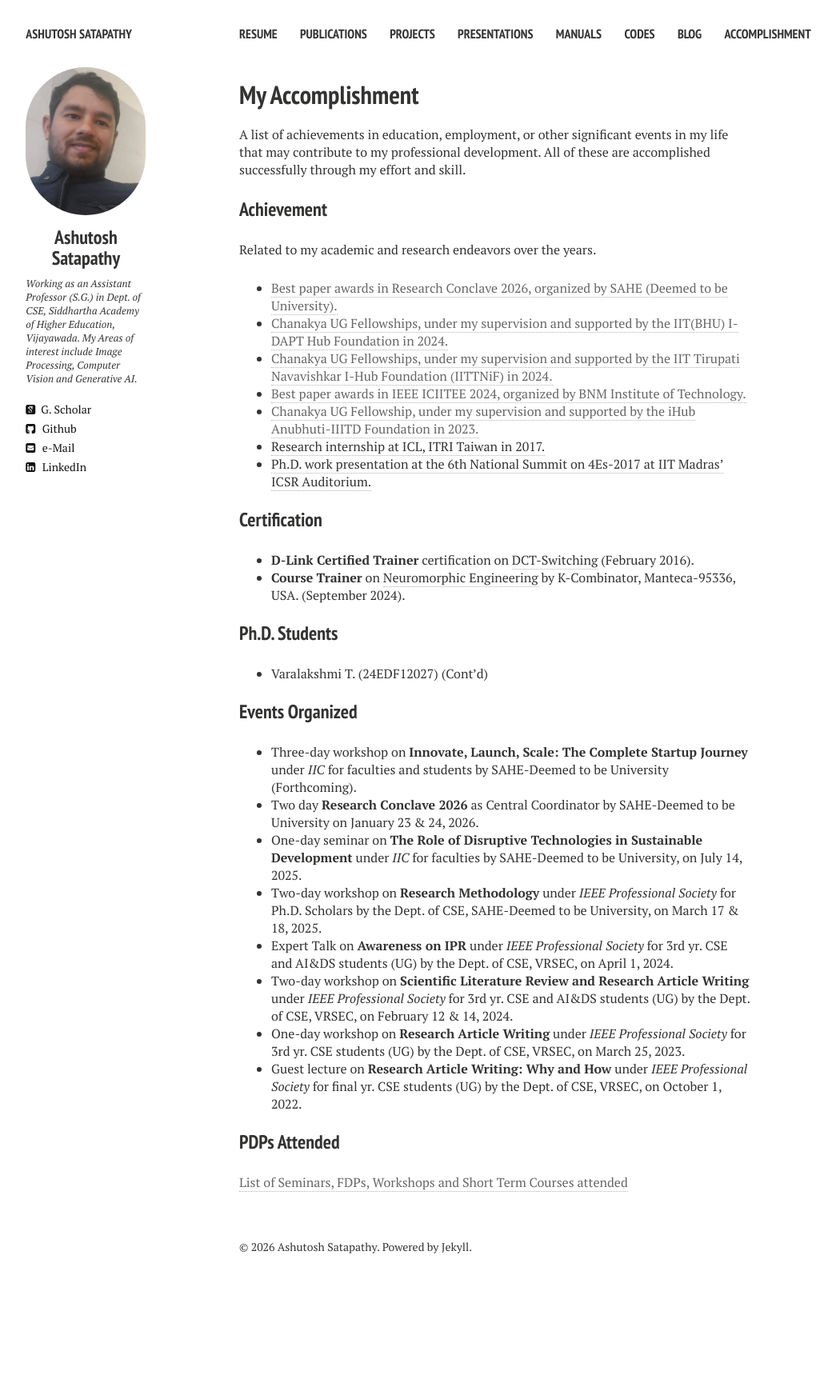
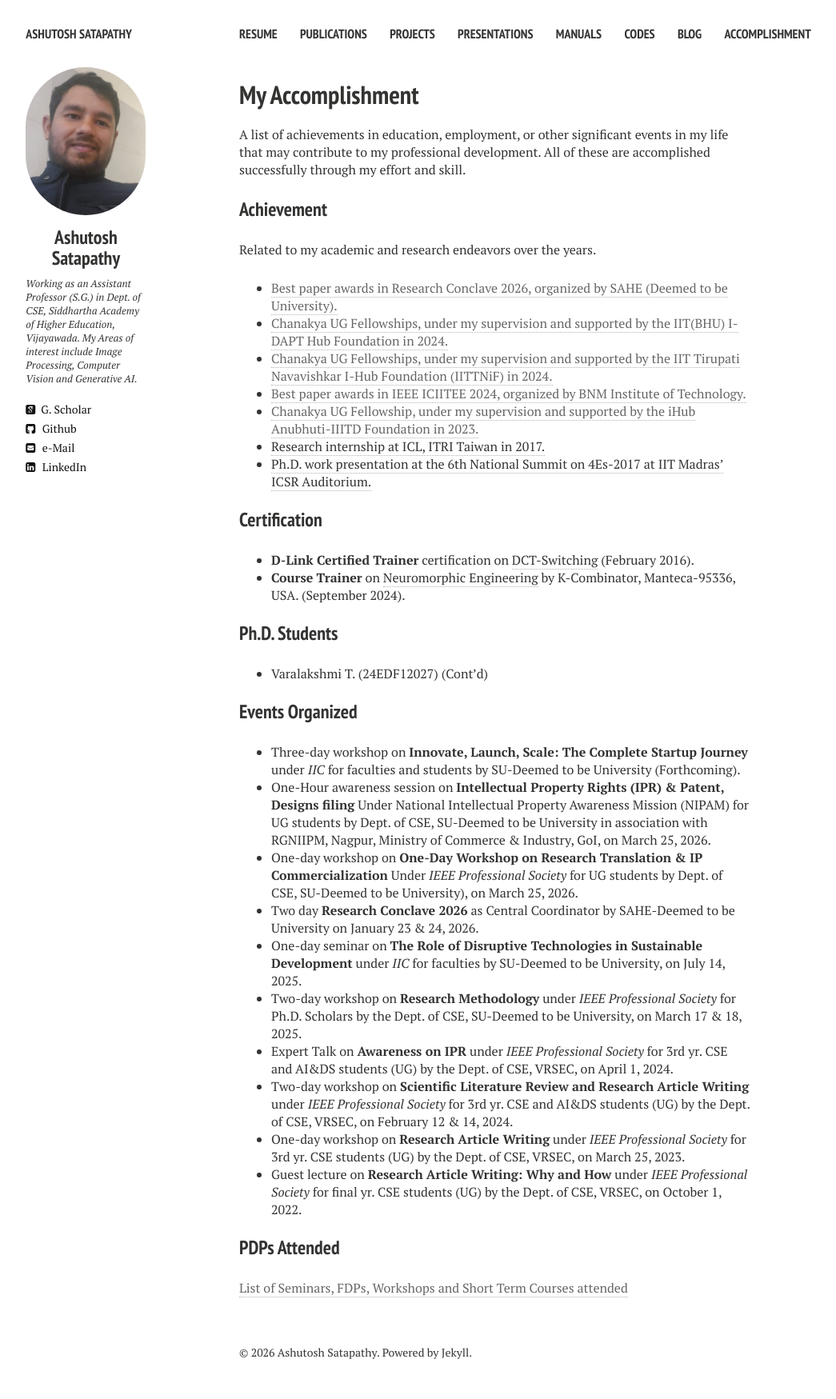
Before and after one commit to ashutoshsatapathy1990/ashutoshsatapathy1990.github.io, a Jekyll site: the page built from achievement.md, in a window 1280 px wide. Shown: the whole page at 80% size, without its empty margins (21-1066 px from the left). Built offline with Jekyll 4.4.1, drawn with Linux system fonts in a browser that asks for light colours; nearby versions of some CDN libraries; before the commit the page ends 1617 px from its top, so only the background shows below that.

Commit message:
Update achievement.md

```diff
--- a/achievement.md
+++ b/achievement.md
@@ -31,10 +31,12 @@ Related to my academic and research endeavors over the years.
 
 ### Events Organized
 
-* Three-day workshop on **Innovate, Launch, Scale: The Complete Startup Journey** under _IIC_ for faculties and students by SAHE-Deemed to be University (Forthcoming).
+* Three-day workshop on **Innovate, Launch, Scale: The Complete Startup Journey** under _IIC_ for faculties and students by SU-Deemed to be University (Forthcoming).
+* One-Hour awareness session on **Intellectual Property Rights (IPR) & Patent, Designs filing** Under National Intellectual Property Awareness Mission (NIPAM) for UG students by Dept. of CSE, SU-Deemed to be University in association with RGNIIPM, Nagpur, Ministry of Commerce & Industry, GoI, on March 25, 2026.
+* One-day workshop on **One-Day Workshop on Research Translation & IP Commercialization** Under _IEEE Professional Society_ for UG students by Dept. of CSE, SU-Deemed to be University), on March 25, 2026.
 * Two day **Research Conclave 2026** as Central Coordinator by SAHE-Deemed to be University on January 23 & 24, 2026.
-* One-day seminar on **The Role of Disruptive Technologies in Sustainable Development** under _IIC_ for faculties by SAHE-Deemed to be University, on July 14, 2025.
-* Two-day workshop on **Research Methodology** under _IEEE Professional Society_ for Ph.D. Scholars by the Dept. of CSE, SAHE-Deemed to be University, on March 17 & 18, 2025.
+* One-day seminar on **The Role of Disruptive Technologies in Sustainable Development** under _IIC_ for faculties by SU-Deemed to be University, on July 14, 2025.
+* Two-day workshop on **Research Methodology** under _IEEE Professional Society_ for Ph.D. Scholars by the Dept. of CSE, SU-Deemed to be University, on March 17 & 18, 2025.
 * Expert Talk on **Awareness on IPR** under _IEEE Professional Society_ for 3rd yr. CSE and AI&DS students (UG) by the Dept. of CSE, VRSEC, on April 1, 2024.
 * Two-day workshop on **Scientific Literature Review and Research Article Writing** under _IEEE Professional Society_ for 3rd yr. CSE and AI&DS students (UG) by the Dept. of CSE, VRSEC, on February 12 & 14, 2024.
 * One-day workshop on **Research Article Writing** under _IEEE Professional Society_ for 3rd yr. CSE students (UG) by the Dept. of CSE, VRSEC, on March 25, 2023.
```
